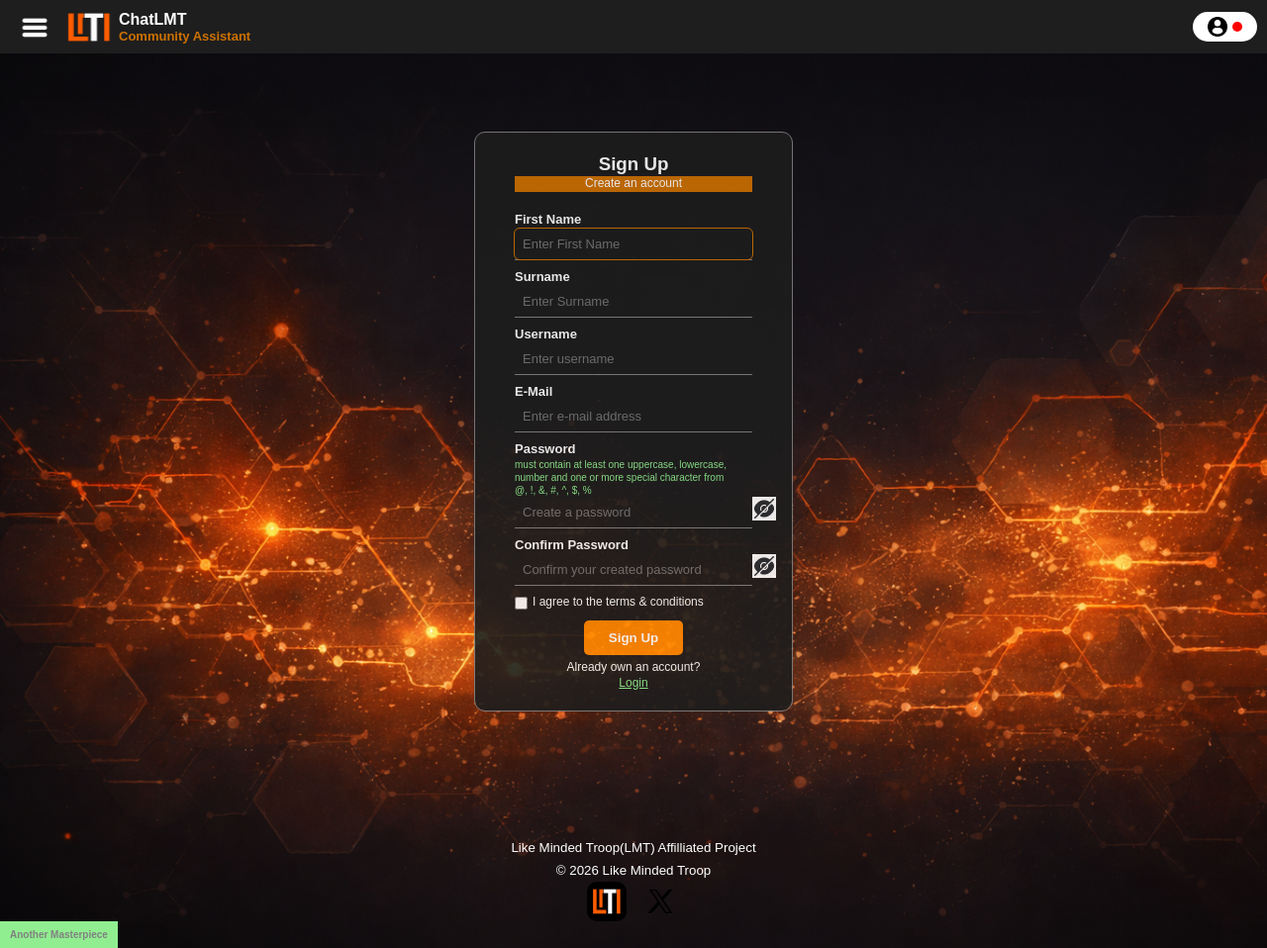
After one commit to 001grindpa/chatLMT, a Flask app: page /signup in a window 1280 px wide. The commit adds this page. Shown: the whole page at 99% size. Run offline with Flask 3, Linux system fonts and the light colour scheme; parts of the project's set-up code (start-up, migrations or seed data) failed here and were passed over; some libraries are stand-ins or nearby versions.

Commit message:
almost done with sign up page

```diff
--- a/app.py
+++ b/app.py
@@ -20,11 +20,37 @@ def static_session():
 
 @app.route("/", methods=["GET", "POST"])
 async def index():
+    if not session.get("username") and not session.get("password"):
+        return redirect("/signup")
     if request.method == "POST":
         q = request.json["q"]
         r = await main(q, "grindpa")
         return jsonify({"msg": r})
     return render_template("index.html", page="index")
 
+@app.route("/signup", methods=["GET", "POST"])
+def signup():
+    if request.method == "POST":
+        username = request.json["username"]
+        password = request.json["password"]
+        first_name = request.json["first_name"]
+        surname = request.json["surname"]
+        e_mail = request.json["e_mail"]
+
+        userData = db.execute("SELECT * FROM userData WHERE username = ?", username)
+        for data in userData:
+            if data["username"] == username and data["password"] == password:
+                return jsonify({"msg": "This account already exists, try loging in."})
+
+        session["username"] = username
+        session["password"] = password
+        db.execute(
+            "INSERT INTO userData(name, surname, username, password, e_mail, role) VALUES(?, ?, ?, ?, ?, ?)",
+            first_name, surname, username, password, e_mail, "user"
+            )
+        return redirect("/login")
+    return render_template("signup.html", page="signup")
+
+
 # if __name__ == "__main__":
 #     app.run(port=5000, debug=True, use_reloader=True, reloader_type="watchdog")
--- a/requirements.txt
+++ b/requirements.txt
@@ -9,3 +9,4 @@ flask[async]
 flask_session
 watchdog
 cs50
+langgraph-checkpoint-sqlite
--- a/static/scripts/main.js
+++ b/static/scripts/main.js
@@ -1,5 +1,47 @@
 document.addEventListener("DOMContentLoaded", () => {
-    if (document.body.id == "index") {
+    if (document.body.id === "signup") {
+        const body = document.querySelector("body");
+        const profileBtn = body.querySelector(".right .profile");
+        const profile = body.querySelector(".statusText");
+        const main = body.querySelector("main");
+        const matching = body.querySelector(".signup form .field .matching");
+        const strength = body.querySelector(".signup form .field .strength");
+        const warn = body.querySelector(".signup .warn");
+        const eyes = body.querySelectorAll(".signup form .field img");
+        const passwordInput = body.querySelectorAll(".signup form .field .password");
+
+        main.addEventListener("click", () => {
+            if (profile.classList.contains("show")) {
+                profile.classList.remove("show");
+            }
+        })
+
+        profileBtn.addEventListener("click", () => {
+            if (profile.classList.contains("show")) {
+                profile.classList.remove("show");
+            }
+            else {
+                profile.classList.add("show");
+            }
+        })
+
+        for (let i=0; i < eyes.length; i++) {
+            eyes[i].addEventListener("click", (e) => {
+                let eye = e.currentTarget
+
+                if (passwordInput[i].type == "password") {
+                    eye.src = "/static/images/openeye.png";
+                    passwordInput[i].type = "text";
+                } else {
+                    eye.src = "/static/images/closedeye.png";
+                    passwordInput[i].type = "password";
+                }
+            })
+        }
+
+
+    }
+    else if (document.body.id == "index") {
         const body = document.querySelector("body");
         const searchForm = body.querySelector("#search");
         const searchInput = body.querySelector("#search input");
@@ -28,6 +70,7 @@ document.addEventListener("DOMContentLoaded", () => {
 
             } catch(error) {
                 console.log("Unexpected error => " + error)
+                alert(`Unexpected Error: ${error}`)
             }
         })
     }
--- a/static/style/main.css
+++ b/static/style/main.css
@@ -4,9 +4,19 @@
     font-family: sans-serif;
 }
 :root {
-    --small-size: 10px;
+    --smallest-size: 10px;
+    --small-size: 12px;
     --medium-size: 15px;
     --big-size: 25px;
+    --bg-dark: rgb(30, 30, 30);
+    --brand-color: rgb(205, 113, 0);
+    --brand-color-light: rgb(255, 136, 0);;
+}
+body {
+    display: flex;
+    flex-direction: column;
+    height: fit-content;
+    justify-content: space-between;
 }
 .divide {
     height: 1px;
@@ -16,11 +26,226 @@
 .sideNote {
     background-color: lightgreen;
     color: gray;
-    font-size: var(--small-size);
+    font-size: var(--smallest-size);
     font-weight: bold;
     width: fit-content;
     padding: 5px 10px;
 }
+
+/* signup styling */
+/* #signup {
+    display: flex;
+    flex-direction: column;
+    height: fit-content;
+} */
+.menuBar {
+    background-color: var(--bg-dark);
+    display: flex;
+    align-items: center;
+    justify-content: space-between;
+    padding: 2px 10px;
+}
+.menuBar .left .title div:nth-child(1) {
+    color: white;
+    font-weight: bolder;
+}
+.menuBar .left .title div:nth-child(2) {
+    font-size: small;
+    font-weight: bold;
+    color: var(--brand-color);
+}
+.menuBar .left {
+    display: flex;
+    align-items: center;
+}
+.menuBar .left img {
+    width: 60px;
+    height: 45px;
+}
+.menuBar .right img {
+    width: 20px;
+    height: 20px;
+}
+.menuBar .left .hambugger img {
+    width: 50px;
+    height: 50px;
+    cursor: pointer;
+}
+.menuBar .profile {
+    background-color: white;
+    display: flex;
+    align-items: center;
+    padding: 5px 15px;
+    gap: 5px;
+    border-radius: 20px;
+    cursor: pointer;
+    transition: 0.2s;
+}
+.menuBar .profile:hover {
+    background-color: lightgray;
+}
+.menuBar .profile .status {
+    height: 10px;
+    width: 10px;
+    border-radius: 100%;
+    background-color: red;
+}
+.statusText {
+    position: absolute;
+    padding: 10px;
+    border-radius: 10px;
+    text-align: center;
+    width: 90px;
+    height: fit-content;
+    background-color: rgba(255, 255, 255, 0.664);
+    font-size: small;
+    right: 90px;
+    top: 10px;
+    visibility: hidden;
+}
+.statusText.show {
+    animation: show_status 0.2s forwards;
+}
+@keyframes show_status {
+    to {
+        visibility: visible;
+    }
+}
+.signup {
+    background-color: var(--bg-dark);
+    width: fit-content;
+    margin: auto;
+    margin-top: 10vh;
+    padding: 20px 40px;
+    color: white;
+    text-align: center;
+    line-height: 1.3;
+    border-radius: 10px;
+    outline: 0.1px solid gray;
+    opacity: 0.9;
+}
+.signup .warn {
+    font-size: small;
+    color: crimson;
+}
+.signup h5 {
+    margin-bottom: 20px;
+    background-color: var(--brand-color);
+}
+.signup form {
+    position: relative;
+}
+.signup form .field {
+    margin-bottom: 10px;
+    text-align: left;
+}
+.signup form .field .line {
+    height: 0.2px;
+    width: 100%;
+    background-color: gray;
+    margin: auto;
+}
+.signup form .field .matching {
+    text-align: center;
+    color: blue;
+    background-color: white;
+    width: fit-content;
+    margin: auto;
+}
+.signup form .field .strength {
+    text-align: center;
+    color: black;
+    background-color: white;
+    width: fit-content;
+    margin: auto;
+}
+.signup form .field .must {
+    font-weight: lighter;
+    font-size: var(--smallest-size);
+    color: lightgreen;
+    width: 220px;
+}
+.signup form .field img {
+    position: absolute;
+    background-color: white;
+    cursor: pointer;
+}
+.signup form button {
+    padding: 10px 25px;
+    margin-top: 10px;
+    margin-bottom: 5px;
+    border-radius: 5px;
+    border: none;
+    cursor: pointer;
+    background: var(--brand-color-light);
+    color: white;
+    font-weight: bold;
+    transition: 0.2s;
+}
+.signup form button:hover {
+    background-color: var(--brand-color);
+}
+.signup form div div {
+    font-weight: bold;
+    font-size: small;
+}
+.signup form div input {
+    width: 15rem;
+    padding: 8px;
+    border-radius: 5px;
+    background: inherit;
+    border: none;
+    color: white;
+    font-size: small;
+}
+.signup form div input:focus {
+    outline: 1px solid var(--brand-color);
+}
+.signup form .terms {
+    display: flex;
+    align-items: center;
+    gap: 5px;
+}
+.signup form .terms input {
+    width: fit-content;
+}
+.signup form .terms input:focus {
+    outline: none;
+}
+.signup .txt {
+    font-size: var(--small-size);
+    font-weight: lighter;
+}
+.signup .txt a {
+    color: lightgreen;
+}
+footer {
+    text-align: center;
+    font-size: smaller;
+    line-height: 1.7;
+    margin-top: 8rem;
+    color: white;
+}
+footer div:nth-child(3) {
+    display: flex;
+    justify-content: center;
+    gap: 15px;
+}
+footer img {
+    width: 40px;
+    height: 40px;
+    transition: 0.2s;
+}
+footer .lmt {
+    background-color: black;
+    border-radius: 10px;
+}
+footer .x:hover {
+    background-color: lightgreen;
+    border-radius: 10px;
+}
+
+/* index styling */
 #search {
     text-align: center;
     padding: 5px;
--- a/templates/index.html
+++ b/templates/index.html
@@ -2,8 +2,11 @@
 
 {% block body %}
 
+    <div>
+        <header>
+            <div class="sideNote">Another Masterpiece</div>
+        </header>
         <main>
-        <div class="sideNote">Another Masterpiece</div>
             <div class="chatCont">
                 <div class="chatArea">
                     <div class="botText">Hello, welcome</div>
@@ -20,5 +23,6 @@
                 </div>
             </div>
         </main>
+    </div>
 
 {% endblock %}
--- a/templates/layout.html
+++ b/templates/layout.html
@@ -6,6 +6,13 @@
         <title>ChatLMT</title>
         <link rel="stylesheet" href="{{ url_for('static', filename='style/main.css') }}">
         <script src="{{ url_for('static', filename='scripts/main.js') }}"></script>
+        <style>
+            body {
+                background-image: url("{{ url_for('static', filename='images/chat_lmt_bg.png') }}");
+                background-repeat: no-repeat;
+                background-size: cover;
+            }
+        </style>
     </head>
     <body id="{{ page }}">
         {% block body %}{% endblock %}
--- /dev/null
+++ b/templates/signup.html
@@ -0,0 +1,80 @@
+{% extends "layout.html" %}
+
+{% block body %}
+
+    <div class="statusText">you're currently not logged in</div>
+    <header>
+        <div class="menuBar">
+            <div class="left">
+                <div class="hambugger"><img src="{{ url_for('static', filename='images/white_burger.png') }}" alt="burger_logo"></div>
+                <img class="logo" src="{{ url_for('static', filename='images/lmt_no_tagline.png') }}" alt="LMT_logo">
+                <div class="title">
+                    <div>ChatLMT</div>
+                    <div>Community Assistant</div>
+                </div>
+            </div>
+            <div class="right">
+                <div class="profile">
+                    <img src="{{ url_for('static', filename='images/profile-user.png') }}" alt="profile_img">
+                    <div class="status"></div>
+                </div>
+            </div>
+        </div>
+    </header>
+    <main>
+        <div class="signup">
+            <h3>Sign Up</h3>
+            <h5 class="txt">Create an account</h5>
+            <form action="/signup" method="post">
+                <div class="field">
+                    <div>First Name</div>
+                    <input name="first_name" type="text" autofocus autocomplete="off" placeholder="Enter First Name">
+                    <div class="line"></div>
+                </div>
+                <div class="field">
+                    <div>Surname</div>
+                    <input name="surname" type="text" autocomplete="off" placeholder="Enter Surname">
+                    <div class="line"></div>
+                </div>
+                <div class="field">
+                    <div>Username</div>
+                    <input name="username" type="text" autocomplete="off" placeholder="Enter username">
+                    <div class="line"></div>
+                </div>
+                <div class="field">
+                    <div>E-Mail</div>
+                    <input name="e_mail" type="text" autocomplete="off" placeholder="Enter e-mail address">
+                    <div class="line"></div>
+                </div>
+                <div class="field">
+                    <div>Password</div>
+                    <div class="must">must contain at least one uppercase, lowercase, number and one or more special character from @, !, &, #, ^, $, %</div>
+                    <input class="password" name="password" type="password" autocomplete="off" placeholder="Create a password"><span><img src="{{ url_for('static', filename='images/closedeye.png') }}" alt="closed"></span>
+                    <div class="line"></div>
+                    <div class="strength"></div>
+                </div>
+                <div class="field">
+                    <div>Confirm Password</div>
+                    <input class="password" name="confirm_password" type="password" autocomplete="off" placeholder="Confirm your created password"><span><img src="{{ url_for('static', filename='images/closedeye.png') }}" alt="closed"></span>
+                    <div class="line"></div>
+                    <div class="matching"></div>
+                </div>
+                <div class="terms"><input name="check" type="checkbox" required><div class="txt">I agree to the terms & conditions</div></div>
+                <button type="submit">Sign Up</button>
+            </form>
+            <div class="warn"></div>
+            <div class="txt"><div>Already own an account?</div><a href="/login">Login</a></div>
+        </div>
+    </main>
+    <footer>
+        <div>Like Minded Troop(LMT) Affilliated Project</div>
+        <div>© 2026 Like Minded Troop</div>
+        <div>
+            <img class="lmt" src="/static/images/lmt_no_tagline.png" alt="LMT logo">
+            <a href="https://www.x.com/lmt_dao"><img class="x" src="/static/images/x.png" alt="X logo"></a>
+        </div>
+        <div class="sideNote">Another Masterpiece</div>
+    </footer>
+
+
+{% endblock %}
```
Also changed, not shown: agent.py (+21 -11 lines), chat_history.db (added), lmt.db, static/images/chat_lmt_bg.png (added), static/images/closedeye.png (added), static/images/lmt_dao.png (added), static/images/lmt_no_tagline.png (added), static/images/openeye.png (added), static/images/profile-user.png (added), static/images/white_burger.png (added), static/images/x.png (added), 2 other files. Lines whose indentation alone changed are shown as unchanged.
